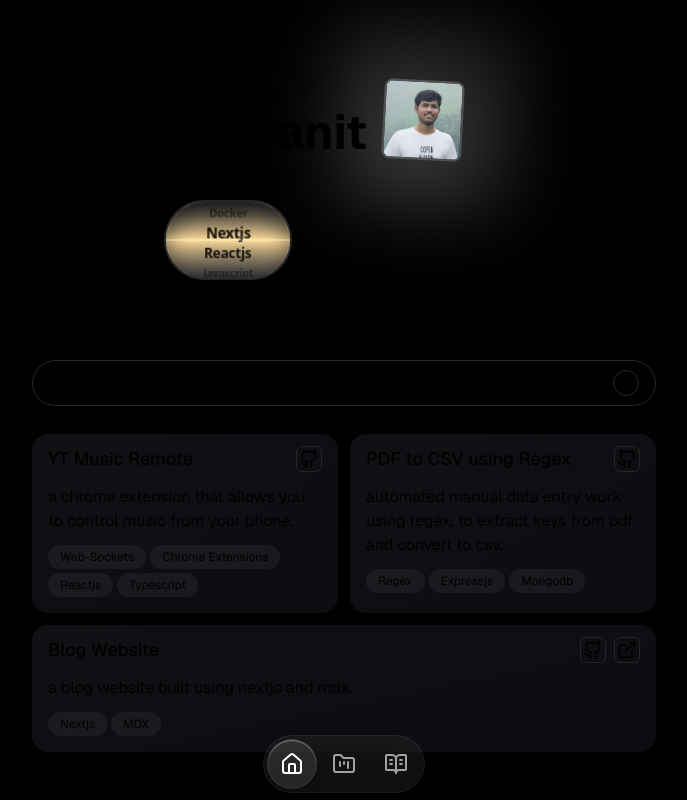
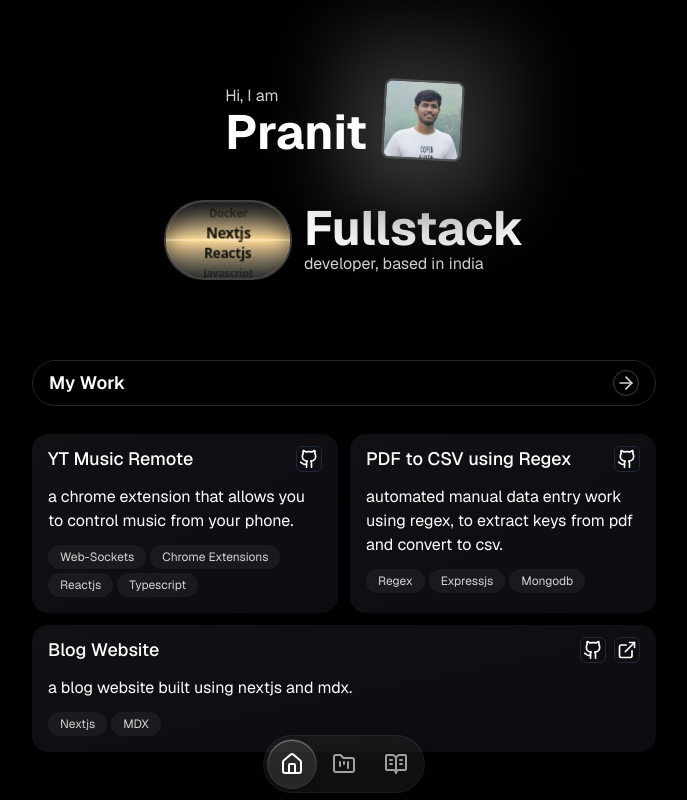
Before and after one commit to pranitmane/personal-website, a Next.js app: page / in a window 1280 px wide. Shown: the top 800 px of the page, without its empty margins (296-983 px from the left). Built offline with nearby package versions, Linux system fonts and the light colour scheme.

Commit message:
fix: consistent colours

```diff
--- a/src/app/blog/(posts)/layout.tsx
+++ b/src/app/blog/(posts)/layout.tsx
@@ -4,7 +4,7 @@ export default function BlogView({
   children: React.ReactNode
 }) {
   return (
-    <article className="w-full px-2 pt-20 pb-40 sm:w-[640px] prose prose-pre:bg-gray-900 prose-blockquote:bg-gray-900 dark:prose-invert prose-code:before:hidden prose-code:after:hidden prose-code:bg-gray-900 prose-code:px-1 prose-code:py-0.5 prose-code:rounded prose-code:text-pink-600 ">
+    <article className="w-full px-2 pt-20 pb-40 sm:w-[640px] prose prose-pre:bg-neutral-900 prose-blockquote:bg-neutral-900 dark:prose-invert prose-code:before:hidden prose-code:after:hidden prose-code:bg-neutral-900 prose-code:px-1 prose-code:py-0.5 prose-code:rounded prose-code:text-pink-600 ">
       {children}
     </article>
   )
--- a/src/app/globals.css
+++ b/src/app/globals.css
@@ -20,64 +20,10 @@
   }
 }
 
-@utility post-content {
-  & a {
-    @apply text-sky-400 hover:underline;
-  }
-  & ul {
-    @apply list-disc list-inside pl-4;
-  }
-  & ol {
-    @apply list-decimal list-inside;
-  }
-  & blockquote {
-    @apply border-l-4 border-neutral-300 pl-4 italic bg-neutral-800 p-2 rounded-sm;
-  }
-  & figure img {
-    @apply rounded-sm pb-2;
-  }
-  & figure figcaption {
-    @apply text-sm text-neutral-500 text-center block;
-  }
-  & h1 {
-    @apply text-4xl font-bold text-neutral-100;
-  }
-  & h2 {
-    @apply text-2xl font-bold text-neutral-100;
-  }
-  & h3 {
-    @apply text-xl font-bold text-neutral-100;
-  }
-  & h4 {
-    @apply text-lg font-bold text-neutral-100;
-  }
-  & h5 {
-    @apply text-base font-bold text-neutral-100;
-  }
-  & hr {
-    @apply border-neutral-300 my-4;
-  }
-  & pre {
-    @apply bg-neutral-800 rounded-sm p-2;
-  }
-  & iframe {
-    @apply rounded-lg w-full;
-  }
-}
 
-@utility bg-gradient-test {
-  @apply bg-linear-to-br from-[#161a1c] to-[#191919];
-}
 
 @layer base{
     .darkTheme{
         --bg-primary:hsla(0, 0%, 0%, 1);
-        --text-primary:hsla(0, 0%, 95%, 1);
-        --text-secondary:hsla(0, 0%,85%, 1);
-        --text-tertiary:hsla(0, 0%, 75%, 1);
-        --text-highlight:hsla(150, 95%, 75%, 1);
-        --text-hyperlink:hsla(210, 100%, 85%, 1);
-        --text-hyperlink-hover:hsl(210, 100%, 75%);
-        --border-primary:hsla(0, 0%, 20%, 1);
     }
 }
--- a/src/app/layout.tsx
+++ b/src/app/layout.tsx
@@ -18,10 +18,10 @@ export default function RootLayout({
 }) {
   return (
     <html lang="en" className={GeistSans.className}>
-      <body className="darkTheme relative bg-primary text-primary-txt ">
+      <body className="relative bg-black text-white ">
         <div className="flex flex-col min-h-screen items-center justify-begin">{children}</div>
         {/* <section className='flex flex-col flex-1 justify-end w-full sm:w-[640px] gap-5'>
-          <hr className='border-border-primary' />
+          <hr className='border-border-black' />
           <SocialLinks />
         </section> */}
         <div className="fixed bottom-2 left-1/2 -translate-x-1/2 rounded-full">
--- a/src/app/not-found.tsx
+++ b/src/app/not-found.tsx
@@ -2,12 +2,12 @@ import Link from "next/link";
 
 export default function NotFound() {
     return (
-        <main className="justify-center flex flex-col gap-3 items-center">
+        <main className="justify-center my-auto flex flex-col gap-3 items-center">
             <div className="w-full flex flex-row items-center justify-center">
                 <h1 className="text-xl px-2">404</h1>
-                <h2 className="text-xl text-secondary-txt px-2 border-l border-neutral-800">Paget not found</h2>
+                <h2 className="text-xl text-neutral-300 px-2 border-l border-neutral-700">Paget not found</h2>
             </div>
-            <Link className="text-hyperlink hover:text-hyperlink-hover" href="/">
+            <Link className="text-blue-300 hover:text-blue-400" href="/">
                 Back to home
             </Link>
         </main>
--- a/src/app/now/page.tsx
+++ b/src/app/now/page.tsx
@@ -2,6 +2,6 @@ import Link from "next/link";
 
 export default function NowPage(){
     return (
-        <div>whats a now page? <Link className="text-sky-500" href={"https://nownownow.com/about"}>find it here</Link></div>
+        <div>whats a now page? <Link className="text-blue-300 hover:text-blue-400" href={"https://nownownow.com/about"}>find it here</Link></div>
     )
 }
--- a/src/app/page.tsx
+++ b/src/app/page.tsx
@@ -68,7 +68,7 @@ function ViewAllButton({ href }: { href: string }) {
   return (
     <Link
       href={href}
-      className="border hover:rotate-[360deg] transition-all duration-300 border-neutral-800 hover:bg-neutral-800 rounded-full p-[2px] self-center text-sm text-secondary-txt"
+      className="border hover:rotate-[360deg] transition-all duration-300 border-neutral-700 hover:bg-neutral-700 rounded-full p-[2px] self-center text-sm text-neutral-300"
     >
       <ArrowRight size={20} />
     </Link>
@@ -80,7 +80,7 @@ function Intro() {
     <section className="w-full flex flex-col gap-10 justify-center">
       <div className="flex flex-row justify-center items-center gap-4 w-full">
         <div className="z-10">
-          <p>Hi, I am</p>
+          <p className="text-neutral-300">Hi, I am</p>
           <h1 className="text-4xl sm:text-5xl font-bold">Pranit</h1>
         </div>
         <div className="w-20 relative h-20 rotate-3 ">
@@ -108,7 +108,7 @@ function Intro() {
         <SkillScroll />
         <div>
           <h1 className="text-4xl sm:text-5xl font-bold">Fullstack</h1>
-          <p>developer, based in india</p>
+          <p className="text-neutral-300">developer, based in india</p>
         </div>
       </div>
     </section>
--- a/src/components/feature/blog-post.tsx
+++ b/src/components/feature/blog-post.tsx
@@ -12,8 +12,8 @@ export default function BlogPost(props: BlogPostProps) {
     <Link
       href={`/blog/${props.slug}`}
       className="w-full flex flex-row justify-between items-center">
-      <h2 className="text-lg w-fit font-medium hover:text-hyperlink-hover">{props.title}</h2>
-      <ShowDate className="text-tertiary-txt text-sm" date={props.date} />
+      <h2 className="text-lg w-fit font-medium hover:text-blue-300">{props.title}</h2>
+      <ShowDate className="text-neutral-300 text-sm" date={props.date} />
     </Link>
   )
 }
--- a/src/components/feature/project-card.tsx
+++ b/src/components/feature/project-card.tsx
@@ -28,7 +28,7 @@ export default function ProjectCard({
         <div className="w-fit flex flex-row gap-2">
           {githubLink && (
             <Link
-            className="p-[2px] hover:bg-neutral-800 border border-neutral-800 rounded-md"
+            className="p-[2px] hover:bg-slate-800 border border-slate-800 rounded-md"
               href={githubLink}
             >
               <Github size={20}/>
@@ -36,7 +36,7 @@ export default function ProjectCard({
           )}
           {liveLink && (
             <Link
-            className="p-[2px] hover:bg-neutral-800 border border-neutral-800 rounded-md"
+            className="p-[2px] hover:bg-slate-800 border border-slate-800 rounded-md"
               href={liveLink}
             >
               <ExternalLink size={20}/>
@@ -49,7 +49,7 @@ export default function ProjectCard({
         {techstack.map((tech) => (
           <span
             key={tech}
-            className="bg-white/5 text-tertiary-txt text-xs p-1 px-3 rounded-full"
+            className="bg-white/5 text-neutral-300 text-xs p-1 px-3 rounded-full"
           >
             {tech}
           </span>
@@ -61,7 +61,7 @@ export default function ProjectCard({
 
 {
   /* <LiveLogo
-  className="hover:bg-white/20 border border-neutral-800 rounded-xl" s22e={20}
+  className="hover:bg-white/20 border border-slate-800 rounded-xl" s22e={20}
   className="transition-transform duration-200 group-hover:scale-90"
   color="currentColor"
 />; */
--- a/src/components/feature/skill-scroll.tsx
+++ b/src/components/feature/skill-scroll.tsx
@@ -97,7 +97,7 @@ export default function SkillScroll({
     <div className="inline-flex"> {/* no w-full so it does not stretch */}
       <div
         ref={containerRef}
-        className="relative overflow-hidden rounded-full border-2 border-neutral-800 select-none h-20 w-32 flex-none shrink-0"
+        className="relative overflow-hidden rounded-full border-2 border-neutral-700 select-none h-20 w-32 flex-none shrink-0"
         style={{
           background: "linear-gradient(to bottom,#666666,#FFDD99 50%,#666666)",
           boxShadow:
--- a/tailwind.config.ts
+++ b/tailwind.config.ts
@@ -11,13 +11,6 @@ const config: Config = {
     extend: {
       colors:{
         primary:'var(--bg-primary)',
-        primaryTxt:'var(--text-primary)',
-        secondaryTxt:'var(--text-secondary)',
-        tertiaryTxt:'var(--text-tertiary)',
-        hyperlink:'var(--text-hyperlink)',
-        hyperlinkHover:'var(--text-hyperlink-hover)',
-        highlightTxt:'var(--text-highlight)',
-        borderPrimary:'var(--border-primary)',
       }
     },
   },
```
